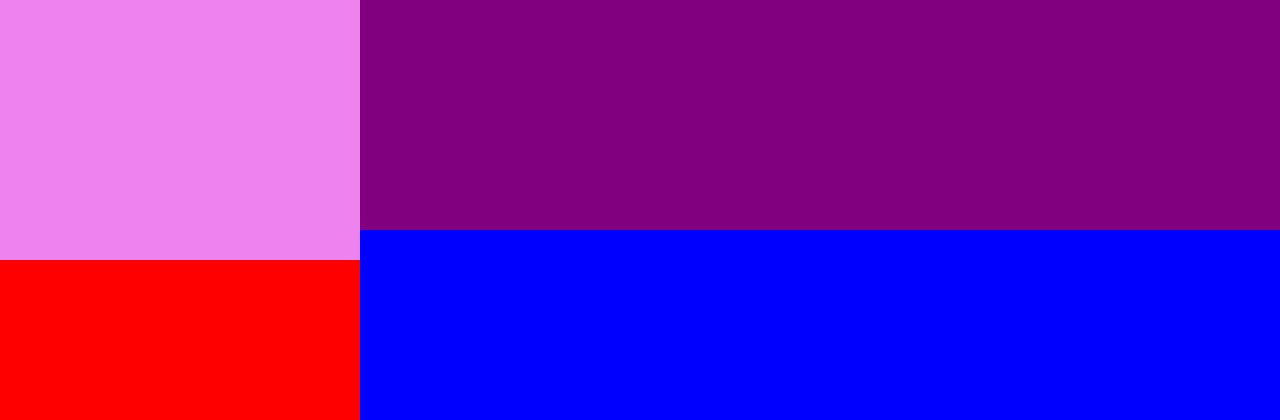
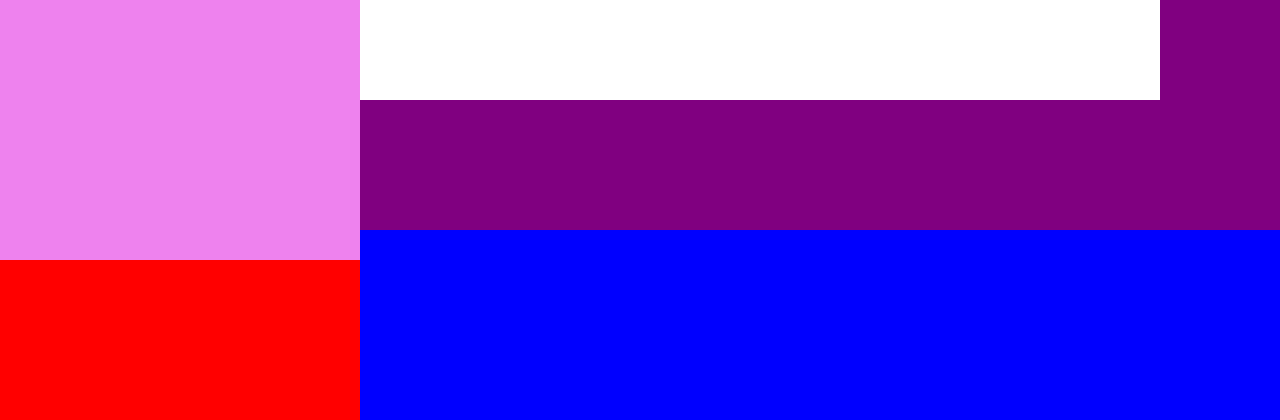
Before and after one commit to Thejackalphantom/Project-professionele-website, a PHP site: page / in a window 1280 px wide. Shown: the top 420 px of the page. Run offline with PHP 8.4, Linux system fonts and the light colour scheme.

Commit message:
smal changes to div id

```diff
--- a/index.css
+++ b/index.css
@@ -60,3 +60,9 @@ html{
     float: left;
     background-color: rgb(0, 160, 148);
 }
+#headerContainer{
+	height: 100px;
+	width: 800px;
+	background-color: white;
+	float: left;
+}
--- a/index.php
+++ b/index.php
@@ -16,7 +16,9 @@ Index Project Professionele Website
                 </div>
             </div>
             <div id="header">
+                <div id="headerContainer">
 
+                </div>
             </div>
             <div id="middleContainer">
             </div>
--- a/nbproject/private/private.xml
+++ b/nbproject/private/private.xml
@@ -3,8 +3,7 @@
     <editor-bookmarks xmlns="http://www.netbeans.org/ns/editor-bookmarks/2" lastBookmarkId="0"/>
     <open-files xmlns="http://www.netbeans.org/ns/projectui-open-files/2">
         <group>
-            <file>file:/C:/xampp/htdocs/PPW/index.php</file>
-            <file>file:/C:/xampp/htdocs/PPW/index.css</file>
+            <file>file:/C:/Users/Gebruiker/Documents/Project-professionele-website/index.php</file>
         </group>
     </open-files>
 </project-private>
```
